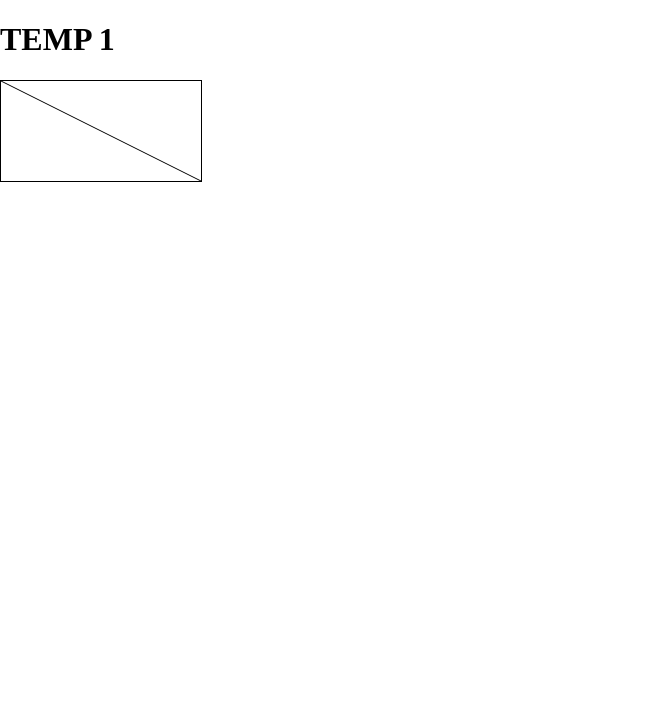
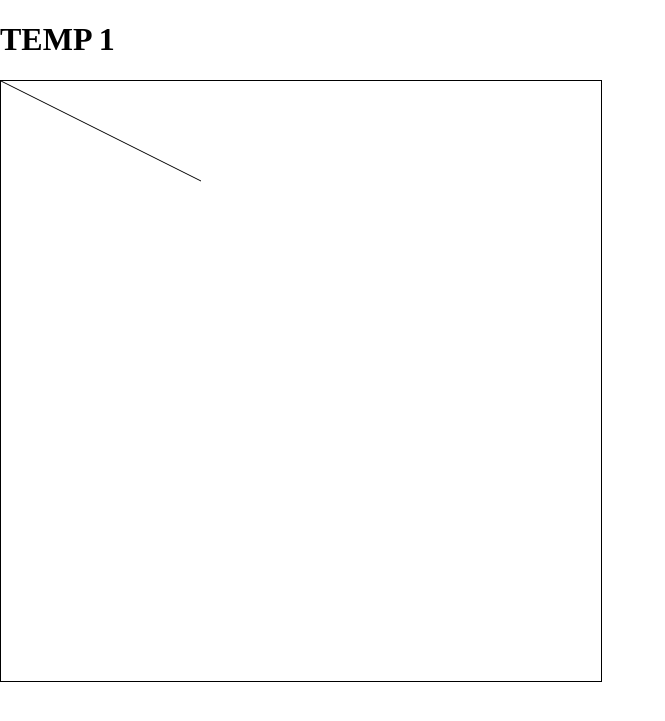
Before and after one commit to mebartsch/mebartsch.github.io, a Jekyll site: the page projects/Game1/index.html, which Jekyll copies as it is, in a window 1280 px wide. Shown: the top 721 px of the page, without its empty margins (0-665 px from the left). Built offline with Jekyll 4.4.1, drawn with Linux system fonts in a browser that asks for light colours.

Commit message:
Update index.html

```diff
--- a/projects/Game1/index.html
+++ b/projects/Game1/index.html
@@ -10,7 +10,7 @@
 	  <h1> TEMP 1 </h1>
   </head>
   <body>
-<canvas id="myCanvas" width="200" height="100" style="border:1px solid #000000;"></canvas>
+<canvas id="myCanvas" width="600" height="600" style="border:1px solid #000000;"></canvas>
 
    <script>
 
```
